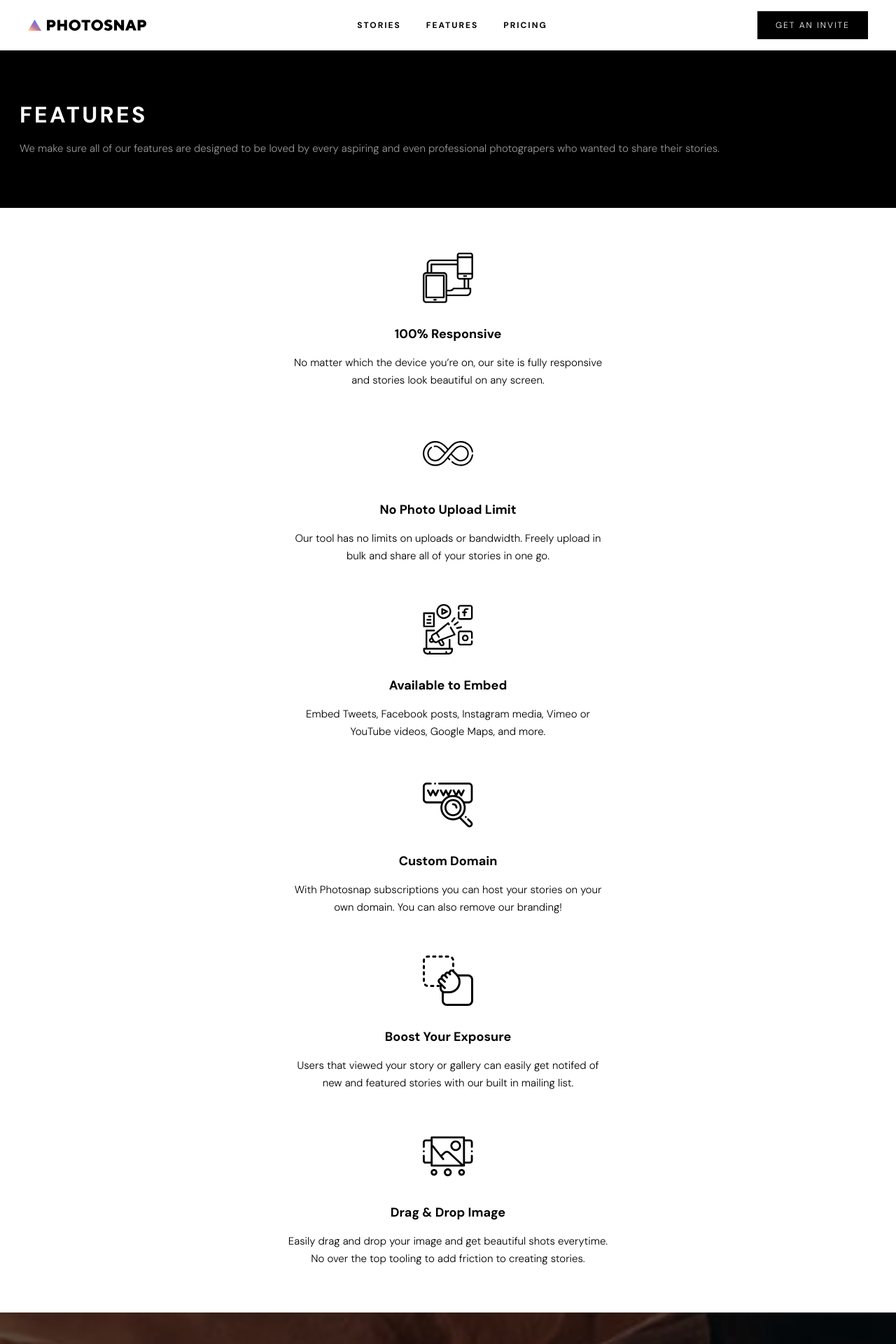
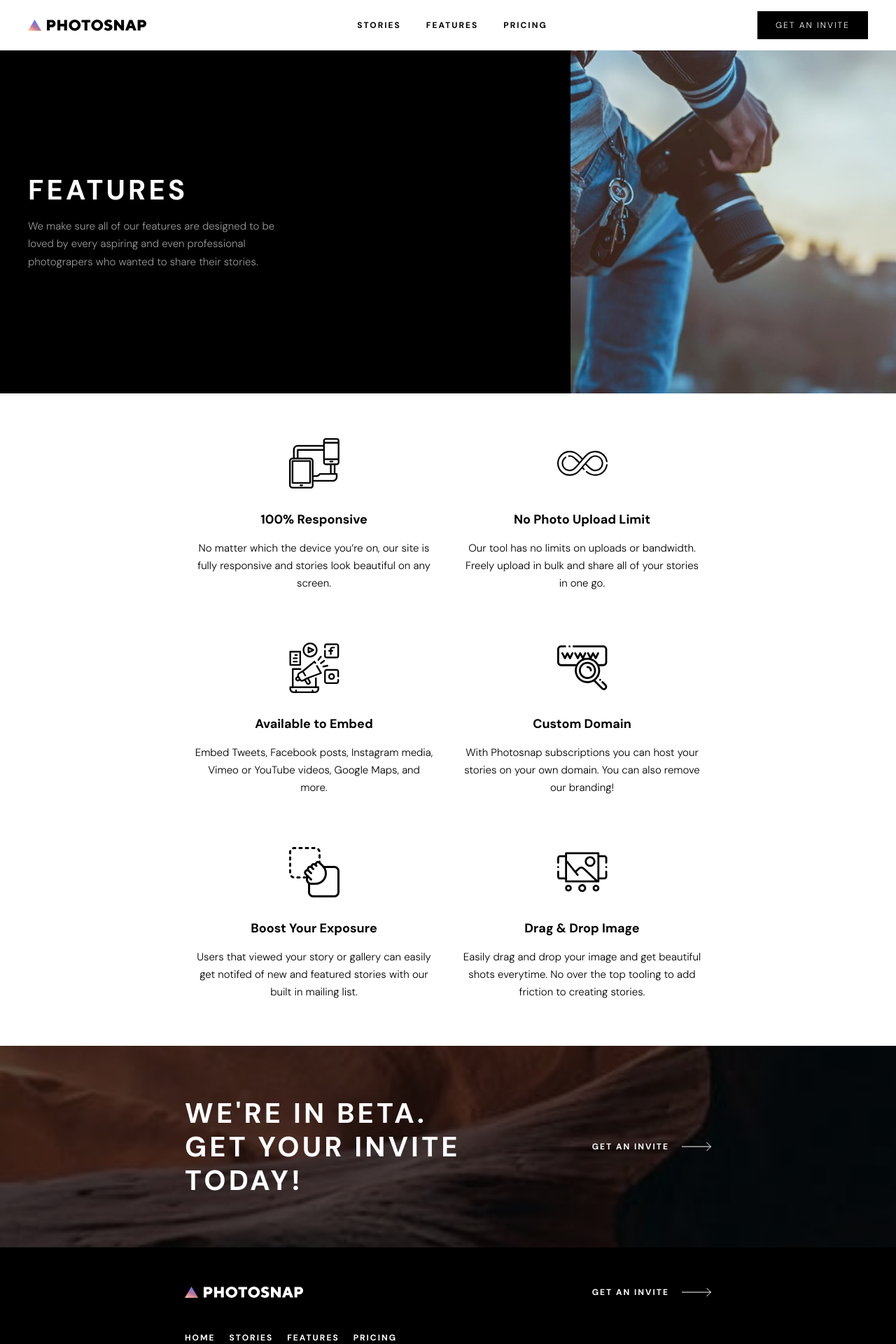
Before and after one commit to jdubcodes/photosnap-website, a React (Vite) app: page /features in a window 1280 px wide. Shown: the top 1920 px of the page at 70% size. Built offline with nearby package versions, Linux system fonts and the light colour scheme.

Commit message:
Complete features page for all screen sizes

```diff
--- a/src/components/Features.jsx
+++ b/src/components/Features.jsx
@@ -3,33 +3,33 @@ import features from '../lib/data/features'
 // Imported custom components
 import Cta from './utilities/Cta'
 // Imported assets
-import featuresHero from '../assets/features/mobile/hero.jpg'
+import featuresHero from '../assets/features/desktop/hero.jpg'
 
 export default function Features() {
   return (
     <>
-      <section className='bg-black text-white'>
+      <section className='bg-black text-white md:h-[30.625rem] md:grid md:grid-cols-home-tablet md:grid-rows-1 md:items-center lg:grid-cols-home-tablet-reverse'>
         <img
           src={featuresHero}
           alt='hero image'
-          className='w-full h-[294px] object-cover object-top md:hidden'
+          className='w-full h-[294px] object-cover object-top md:h-full md:col-start-2 md:object-[30%]'
         />
-        <div className='px-7 py-[4.5rem] flex flex-col gap-4'>
-          <h1 className='text-heading-mobile uppercase md:text-headline-tablet'>
+        <div className='px-7 py-[4.5rem] flex flex-col gap-4 md:px-10 md:col-start-1 md:row-start-1 lg:mx-auto'>
+          <h1 className='text-heading-mobile uppercase md:text-heading-tablet'>
             Features
           </h1>
-          <p className='text-body text-white/60'>
+          <p className='max-w-[24.063rem] text-body text-white/60'>
             We make sure all of our features are designed to be loved by every
             aspiring and even professional photograpers who wanted to share
             their stories.
           </p>
         </div>
       </section>
-      <section className='my-16 flex flex-col gap-14'>
+      <section className='my-16 flex flex-col gap-14 md:max-w-contain-t md:mx-auto md:px-10 md:grid md:grid-cols-2 md:gap-x-3.5 md:gap-y-[72px] lg:max-w-contain-d lg:py-20 lg:grid-cols-3 lg:gap-x-8 lg:gap-y-[101px]'>
         {features.map((feature) => (
           <div
             key={feature.key}
-            className='mx-auto max-w-[19.375rem] text-center md:max-w-[28.625rem] lg:max-w-[22rem] lg:mx-0 lg:flex lg:justify-center lg:items-center lg:flex-col'
+            className='mx-auto max-w-[19.375rem] text-center md:max-w-[21.25rem] lg:max-w-[22rem] lg:mx-0 lg:flex lg:justify-center lg:items-center lg:flex-col'
           >
             <img
               src={feature.src}
--- a/src/components/Footer.jsx
+++ b/src/components/Footer.jsx
@@ -11,7 +11,7 @@ import logo from '../assets/shared/desktop/logo-light.svg'
 export default function Footer() {
   return (
     <footer className='w-screen bg-black'>
-      <div className='py-14 flex flex-col items-center md:max-w-[52rem] md:mx-auto md:px-10 md:grid md:grid-cols-2 md:grid-rows-footer-tablet lg:max-w-full lg:px-40 lg:grid-cols-footer-desktop lg:grid-rows-footer-desktop'>
+      <div className='py-14 flex flex-col items-center md:max-w-contain-t md:mx-auto md:px-10 md:grid md:grid-cols-2 md:grid-rows-footer-tablet lg:max-w-contain-d lg:grid-cols-footer-desktop lg:grid-rows-footer-desktop'>
         <Link to='/' className='row-start-1 lg:self-start'>
           <img src={logo} alt='Logo' width={170} height={16} />
         </Link>
--- a/src/components/Home.jsx
+++ b/src/components/Home.jsx
@@ -17,9 +17,8 @@ export default function Home() {
       <section className='bg-black md:grid md:grid-cols-home-tablet md:place-items-center lg:grid-cols-home-desktop'>
         <img
           src={heroDesktop}
-          srcSet={`${heroMobile} 378w, ${heroTablet} 768w, ${heroDesktop} 1440w`}
           alt='hero image'
-          className='w-full h-hero-mobile object-cover object-[50%_35%] md:h-hero-tablet md:col-start-2'
+          className='w-full h-hero-mobile object-cover object-[50%_31%] md:h-hero-tablet md:col-start-2'
         />
         <div className='px-9 py-19 flex flex-col gap-6 text-white md:row-start-1 md:max-w-[378px] md:px-0'>
           <h1 className='text-heading-mobile uppercase text-balance md:text-heading-tablet md:text-wrap'>
--- a/src/components/Navbar.jsx
+++ b/src/components/Navbar.jsx
@@ -22,7 +22,7 @@ export default function Navbar() {
   return (
     <header className='w-screen h-[72px] px-6 md:px-10 lg:px-40'>
       {/* logo*/}
-      <div className='w-full h-full flex justify-between items-center'>
+      <div className='w-full h-full flex justify-between items-center lg:max-w-contain-d lg:mx-auto'>
         <Link to='/'>
           <img src={logo} alt='Logo' width={170} height={16} />
         </Link>
--- a/src/components/utilities/Cta.jsx
+++ b/src/components/utilities/Cta.jsx
@@ -1,13 +1,18 @@
-// Imported custom componenets
-import InviteArrowBtn from './InviteArrowBtn'
+// Imported assets
+import arrowLight from '../../assets/shared/arrowLight.svg'
 
 export default function Cta() {
   return (
-    <div className='h-[18rem] px-6 bg-cta-mobile bg-center bg-cover flex flex-col justify-center'>
-      <h3 className='pb-8 text-heading-mobile text-white uppercase'>
-        We're in beta. Get your invite today!
-      </h3>
-      <InviteArrowBtn />
+    <div className='h-[18rem] px-6 bg-cta-mobile bg-center bg-cover flex items-center justify-center md:px-0'>
+      <div className='max-w-[20.5rem] flex flex-col justify-center md:w-full md:max-w-contain-t md:px-10 md:flex-row md:justify-between md:items-center lg:max-w-contain-d'>
+        <h3 className='max-w-[400px] pb-8 text-heading-mobile text-white uppercase md:py-0 md:text-heading-tablet'>
+          We're in beta. Get your invite today!
+        </h3>
+        <button className='flex gap-[1.125rem] items-center text-link text-white font-bold uppercase md:row-start-1 md:col-start-2 md:justify-end lg:col-start-3'>
+          Get An Invite
+          <img src={arrowLight} alt='arrow' />
+        </button>
+      </div>
     </div>
   )
 }
--- a/tailwind.config.js
+++ b/tailwind.config.js
@@ -7,6 +7,11 @@ export default {
       lg: '1440px', // desktop design
     },
     extend: {
+      maxWidth: {
+        'contain-m': '',
+        'contain-t': '52rem',
+        'contain-d': '70rem',
+      },
       height: {
         'vp-mobile': 'calc(100vh - 72px)',
         'vp-tablet': '',
```
